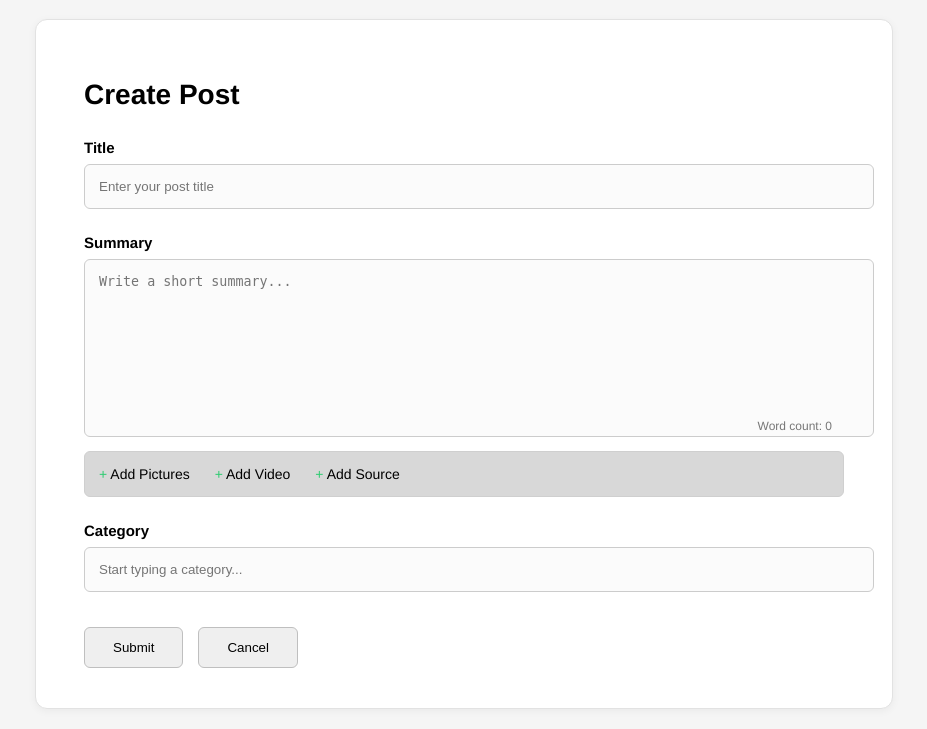
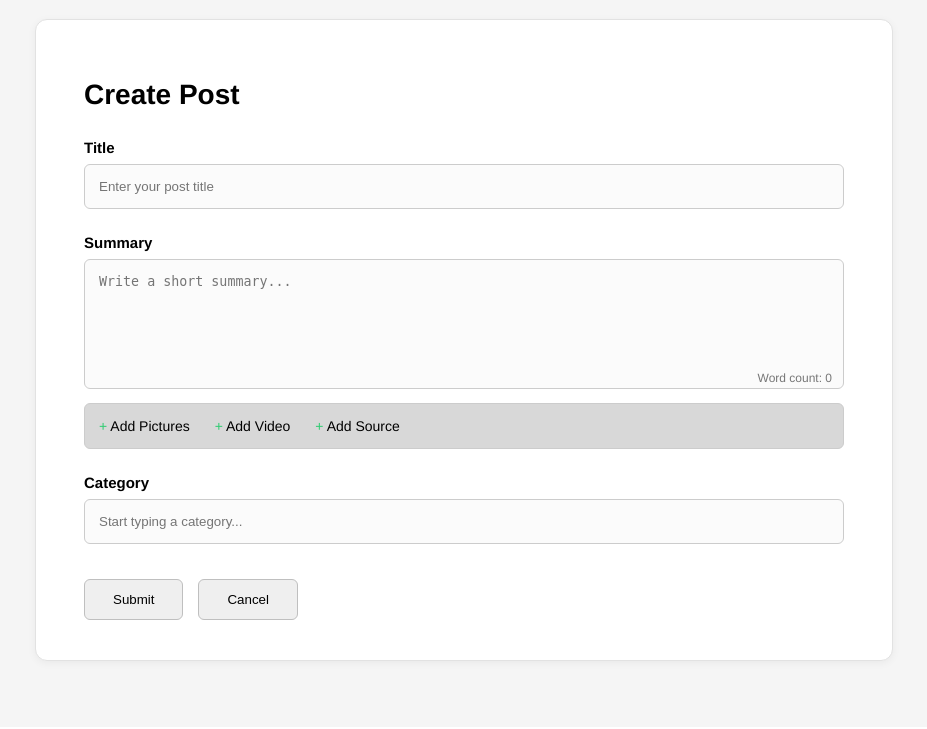
Before and after one commit to boneyphilip/crow, a Django app: page /create/ in a window 1280 px wide. Shown: the part 73-802 px from the top of the page, without its empty margins (176-1103 px from the left). After the commit the page ends 739 px from the top, so only its background shows below. Run offline with Django 5.2, Linux system fonts and the light colour scheme; the visitor is signed in with stand-in values (Sample User, id 1); some libraries are stand-ins or nearby versions.

Commit message:
Fix: Correct add-bar alignment and match width with form inputs.

```diff
--- a/posts/static/posts/css/create_post.css
+++ b/posts/static/posts/css/create_post.css
@@ -44,6 +44,9 @@ h1 {
 ============================================================ */
 .form-group {
   margin-bottom: 25px;
+  width: 100%;
+  margin-bottom: 25px;
+  padding: 0;
 }
 
 label {
@@ -62,6 +65,7 @@ textarea,
   border-radius: 6px;
   background: #fbfbfb;
   transition: 0.25s;
+  box-sizing: border-box;
 }
 
 input[type="text"]:focus,
@@ -99,11 +103,19 @@ textarea {
 .add-bar {
   display: flex;
   gap: 25px;
+
+  /* Match EXACT width + padding of input boxes */
+  width: 100%;
   padding: 14px;
+
   background: #d8d8d8;
-  border: 1px solid #cfcfcf;
+  border: 1px solid #ccc;
   border-radius: 6px;
+
+  /* Removes visual misalignment */
   margin-top: 10px;
+
+  box-sizing: border-box;
 }
 
 .add-bar span {
```
